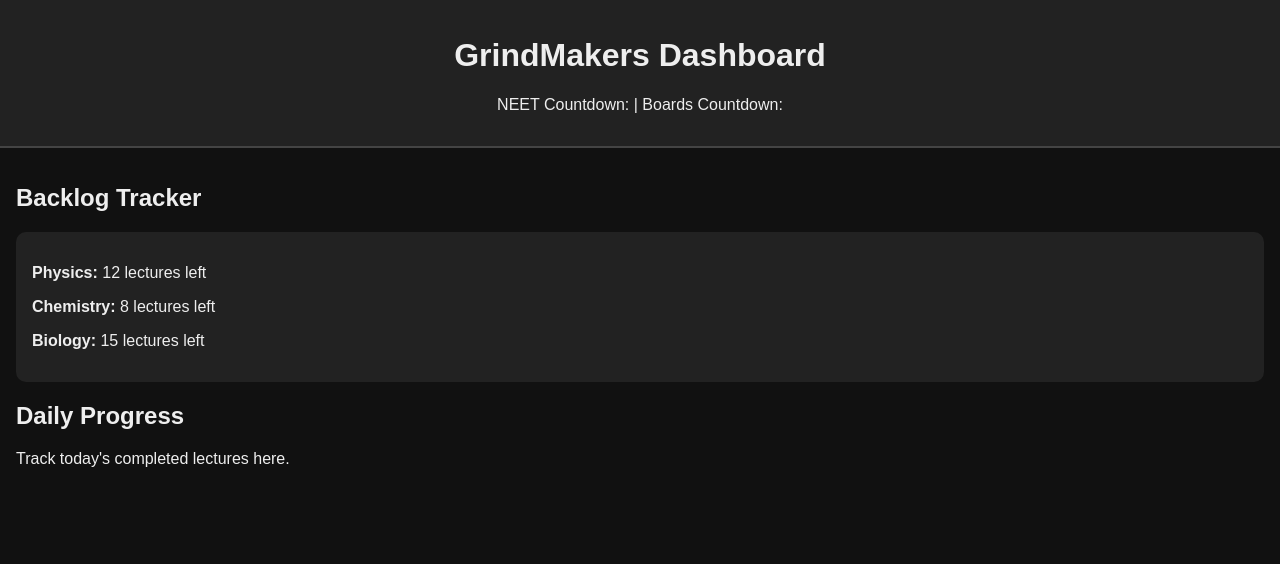
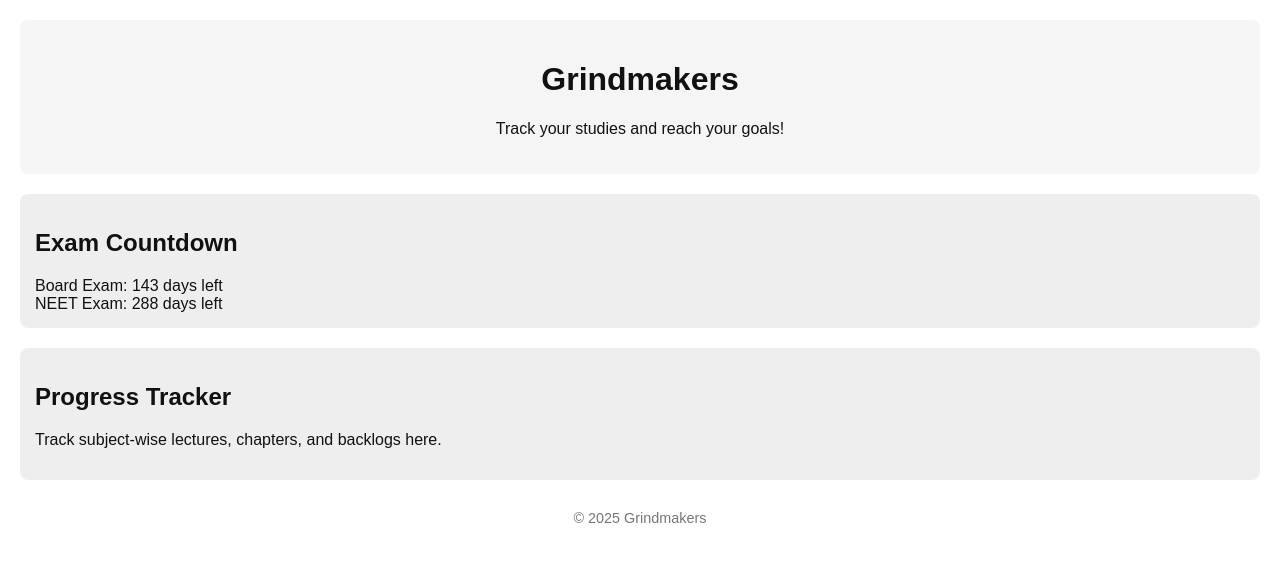
Before and after one commit to xkravish/Grindmakers-, a plain HTML site: page index.html in a window 1280 px wide. Drawn offline with Linux system fonts and the light colour scheme.

Commit message:
Add files via upload

```diff
--- a/index.html
+++ b/index.html
@@ -2,30 +2,40 @@
 <!DOCTYPE html>
 <html lang="en">
 <head>
-    <meta charset="UTF-8">
-    <meta name="viewport" content="width=device-width, initial-scale=1.0">
-    <title>GrindMakers</title>
-    <link rel="stylesheet" href="style.css">
+  <meta charset="UTF-8" />
+  <meta name="viewport" content="width=device-width, initial-scale=1.0" />
+  <title>Grindmakers</title>
+  <link rel="stylesheet" href="style.css" />
 </head>
 <body>
+  <div class="container">
     <header>
-        <h1>GrindMakers Dashboard</h1>
-        <p>NEET Countdown: <span id="neet-countdown"></span> | Boards Countdown: <span id="board-countdown"></span></p>
+      <h1>Grindmakers</h1>
+      <p>Track your studies and reach your goals!</p>
     </header>
     <main>
-        <section>
-            <h2>Backlog Tracker</h2>
-            <div class="backlog">
-                <p><strong>Physics:</strong> 12 lectures left</p>
-                <p><strong>Chemistry:</strong> 8 lectures left</p>
-                <p><strong>Biology:</strong> 15 lectures left</p>
-            </div>
-        </section>
-        <section>
-            <h2>Daily Progress</h2>
-            <p>Track today's completed lectures here.</p>
-        </section>
+      <section class="countdowns">
+        <h2>Exam Countdown</h2>
+        <div class="countdown" id="board-exam">Board Exam: <span id="board-days"></span> days left</div>
+        <div class="countdown" id="neet-exam">NEET Exam: <span id="neet-days"></span> days left</div>
+      </section>
+      <section class="progress">
+        <h2>Progress Tracker</h2>
+        <p>Track subject-wise lectures, chapters, and backlogs here.</p>
+      </section>
     </main>
-    <script src="script.js"></script>
+    <footer>
+      <p>© 2025 Grindmakers</p>
+    </footer>
+  </div>
+  <script>
+    const boardExamDate = new Date("2025-12-10");
+    const neetExamDate = new Date("2026-05-04");
+    const today = new Date();
+    const boardDiff = Math.ceil((boardExamDate - today) / (1000 * 60 * 60 * 24));
+    const neetDiff = Math.ceil((neetExamDate - today) / (1000 * 60 * 60 * 24));
+    document.getElementById("board-days").innerText = boardDiff;
+    document.getElementById("neet-days").innerText = neetDiff;
+  </script>
 </body>
 </html>
--- a/style.css
+++ b/style.css
@@ -1,22 +1,29 @@
 
 body {
-    font-family: Arial, sans-serif;
-    background-color: #111;
-    color: #eee;
-    margin: 0;
-    padding: 0;
+  font-family: Arial, sans-serif;
+  background: #ffffff;
+  color: #111111;
+  margin: 0;
+  padding: 0;
+}
+.container {
+  padding: 20px;
 }
 header {
-    background-color: #222;
-    padding: 1rem;
-    text-align: center;
-    border-bottom: 2px solid #444;
+  background-color: #f5f5f5;
+  padding: 20px;
+  text-align: center;
+  border-radius: 8px;
 }
-main {
-    padding: 1rem;
+.countdowns, .progress {
+  margin-top: 20px;
+  padding: 15px;
+  background: #eeeeee;
+  border-radius: 8px;
 }
-.backlog {
-    background-color: #222;
-    padding: 1rem;
-    border-radius: 10px;
+footer {
+  margin-top: 30px;
+  text-align: center;
+  font-size: 0.9em;
+  color: #777;
 }
```
